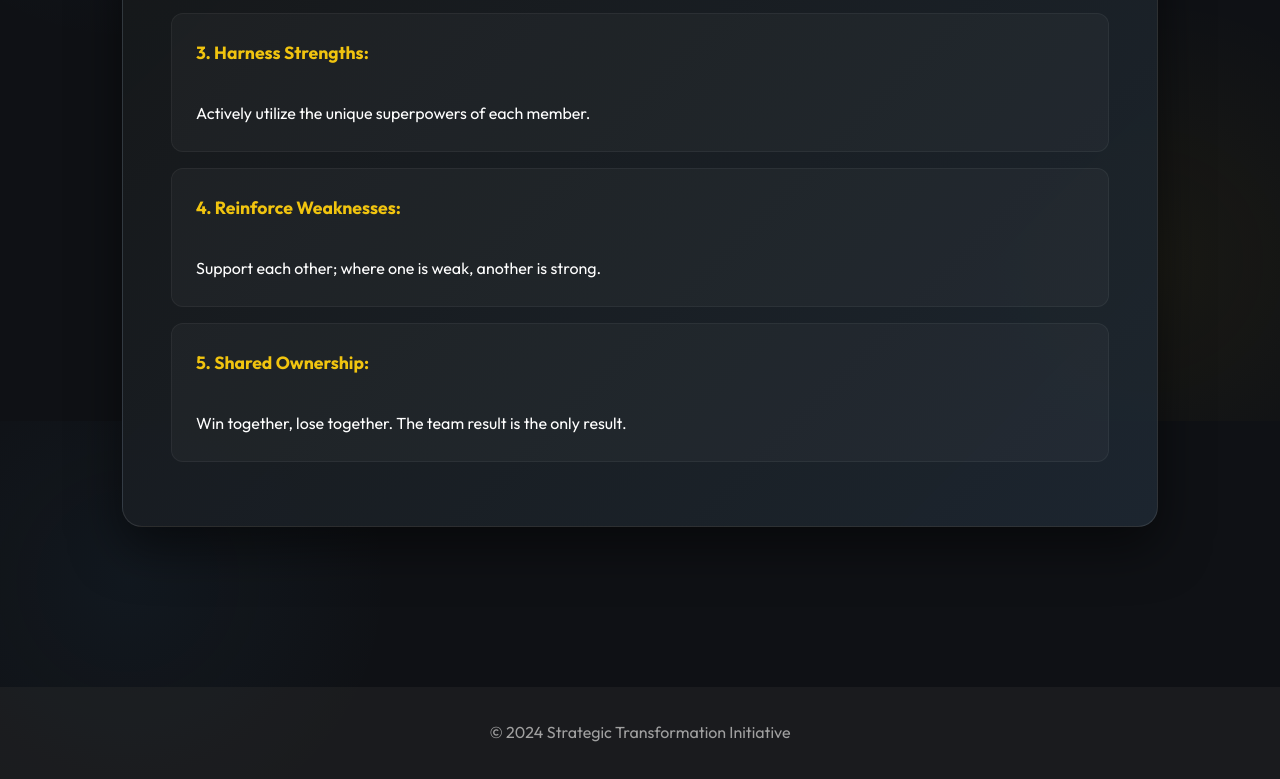
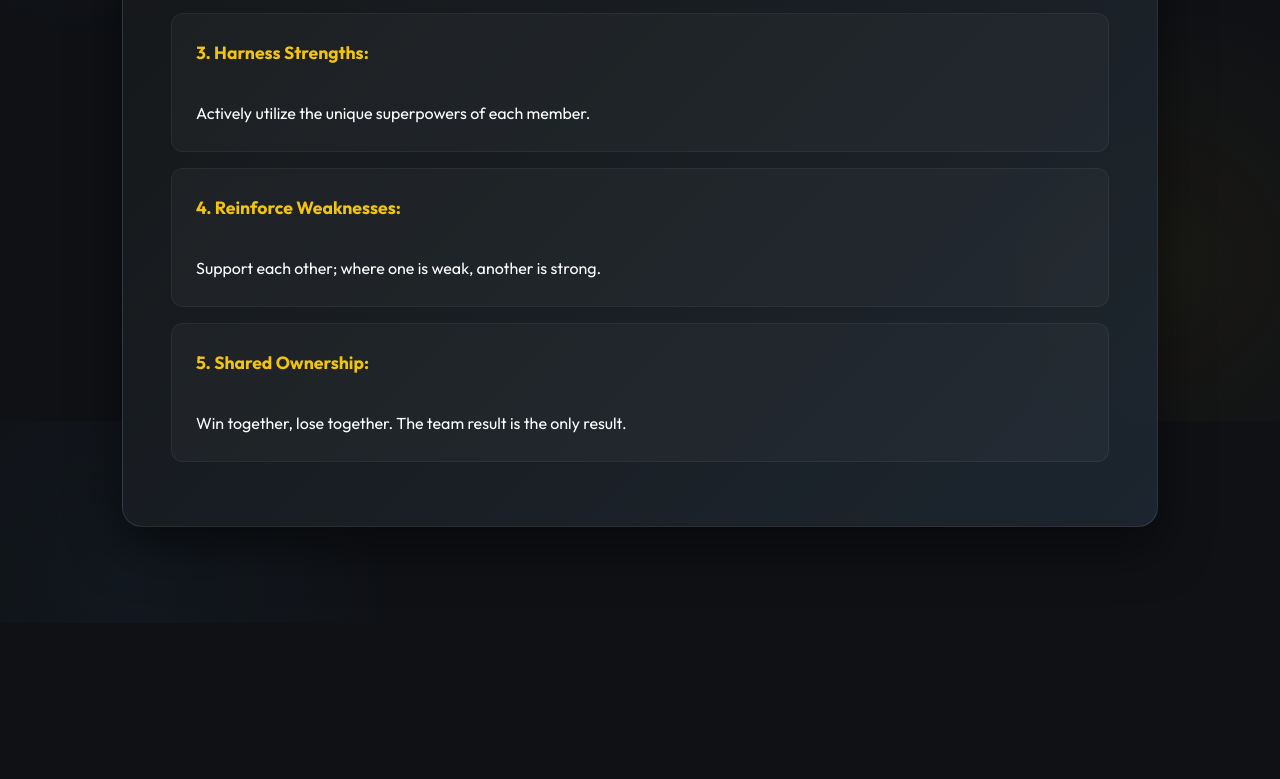
Before and after one commit to Sreenivas-Sadhu-Prabhakara/ClassAssignment-CVF, a plain HTML site: page netlify/index.html in a window 1280 px wide. Shown: the part 3579-4358 px from the top of the page. After the commit the page ends 4202 px from the top, so only its background shows below. Drawn offline with Linux system fonts and the light colour scheme.

Commit message:
removed footnote and copyright symbol

```diff
--- a/netlify/index.html
+++ b/netlify/index.html
@@ -551,9 +551,7 @@
 
     </div>
 
-    <footer>
-        <p>&copy; 2024 Strategic Transformation Initiative</p>
-    </footer>
+
 
     <script>
         // Simple intersection observer for scroll animations
```
